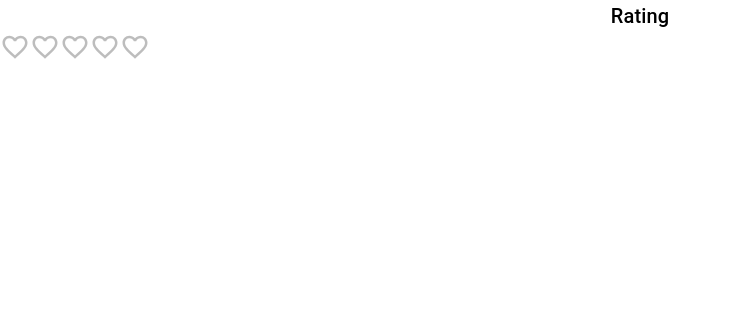
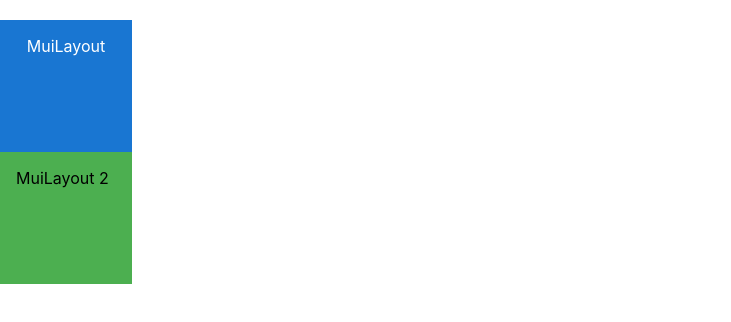
Before and after one commit to hyungjun-tech01/react-mui-demo, a React (Create React App) app: page / in a window 1280 px wide. Shown: the top 322 px of the page, without its empty margins (0-731 px from the left). Built offline with nearby package versions, Linux system fonts and the light colour scheme.

Commit message:
auto complete box

```diff
--- a/src/App.css
+++ b/src/App.css
@@ -1,4 +1,5 @@
 .App {
+  margin-top:20px;
   text-align: center;
 }
 
--- a/src/App.tsx
+++ b/src/App.tsx
@@ -10,6 +10,8 @@
 import {MuiCheckBox} from "./components/MuiCheckBox";
 import {MuiSwitch} from "./components/MuiSwitch";
 import {MuiRating} from "./components/MuiRating";
+import {MuiAutocomplete} from "./components/MuiAutocomplete";
+import {MuiLayout} from "./components/MuiLayout";
 
 function App() {
   return (
@@ -21,7 +23,9 @@
      {/* <MuiSelect /> */}
      {/* <MuiCheckBox /> */}
      {/* <MuiSwitch /> */}
-     <MuiRating />
+     {/* <MuiRating /> */}
+     {/* <MuiAutocomplete /> */}
+     <MuiLayout />
     </div>
   );
 }
--- /dev/null
+++ b/src/components/MuiAutocomplete.tsx
@@ -0,0 +1,36 @@
+import React from 'react';
+import {Stack ,Autocomplete, TextField} from "@mui/material";
+import {useState} from "react";
+
+const skills = ['HTML', 'Typescript', 'React'];
+type Skill ={
+    id:number;
+    label :string;
+}
+const skillsOptions = skills.map( (skill,index)=>({
+    id:index+1,
+    label:skill
+}));
+export const MuiAutocomplete = () => {
+    const [value, setValue] = useState<string|null>(null);
+    const [skill, setSkill] = useState<Skill|null>(null);
+    console.log({value});
+    console.log({skill});
+  return (
+    <Stack spacing={2} width='250px'>
+        <Autocomplete options={skills}
+                    renderInput={(params)=> <TextField {...params} label="Skill"/>}
+                    value={value}
+                    onChange={(event:any, newValue:string|null)=>setValue(newValue)}
+                    // freeSolo   값이 list에 없는 값은 입력 막는 기능을 disable 해서 아무 값이나 입력이되게
+                    />
+        <Autocomplete options={skillsOptions}
+            renderInput={(params)=> <TextField {...params} label="Skill"/>}
+            value={skill}
+            onChange={(event:any, newValue:Skill|null)=>setSkill(newValue)}
+            // freeSolo   값이 list에 없는 값은 입력 막는 기능을 disable 해서 아무 값이나 입력이되게
+            />
+
+    </Stack>
+  )
+}
--- /dev/null
+++ b/src/components/MuiLayout.tsx
@@ -0,0 +1,27 @@
+import React from 'react';
+import {Box} from "@mui/material";
+
+export const MuiLayout = () => {
+  return (
+    <>
+    <Box sx={{
+        backgroundColor:"primary.main",
+        color : "white",
+        height : "100px",
+        width : "100px",
+        padding : "16px",
+        '&:hover ' : { backgroundColor : "primary.dark"},  // priamry.light
+    }}>
+        MuiLayout
+    </Box>
+    <Box display="flex"
+        width = "100px"
+        height="100px"
+        bgcolor="success.light"
+        p={2}   // p padding  1 is 8pixels,  2는 16 pixel
+        >
+        MuiLayout 2
+    </Box>
+    </>
+  )
+}
```
